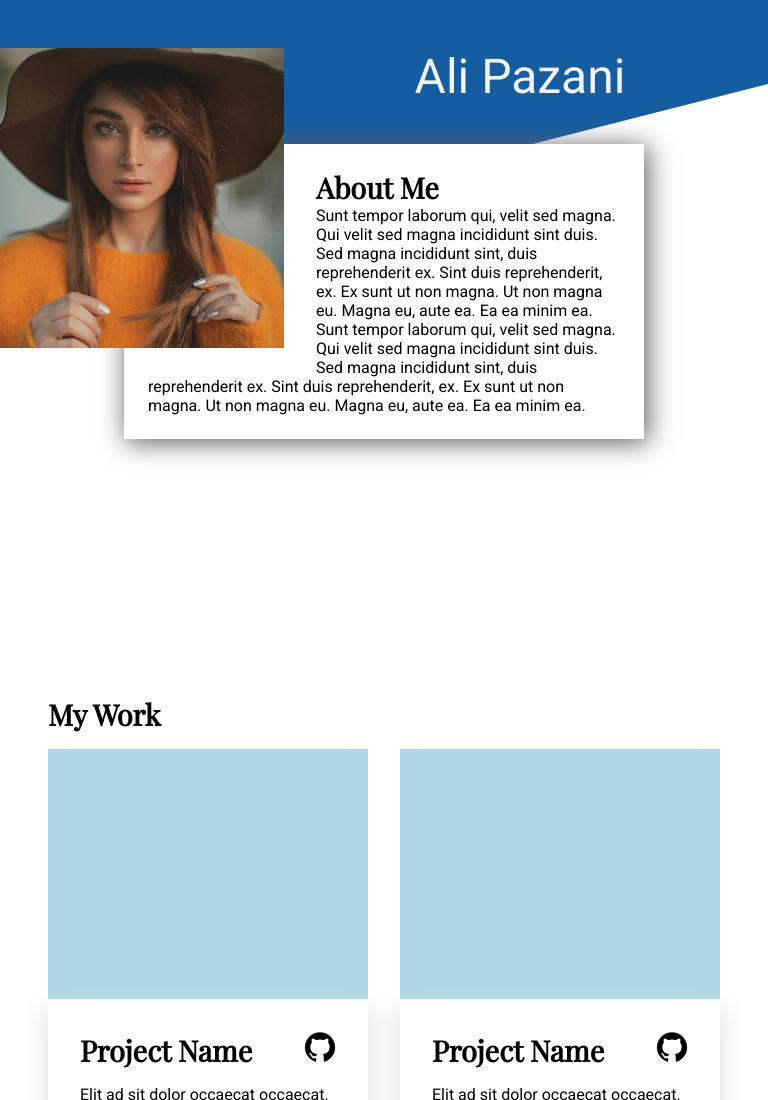
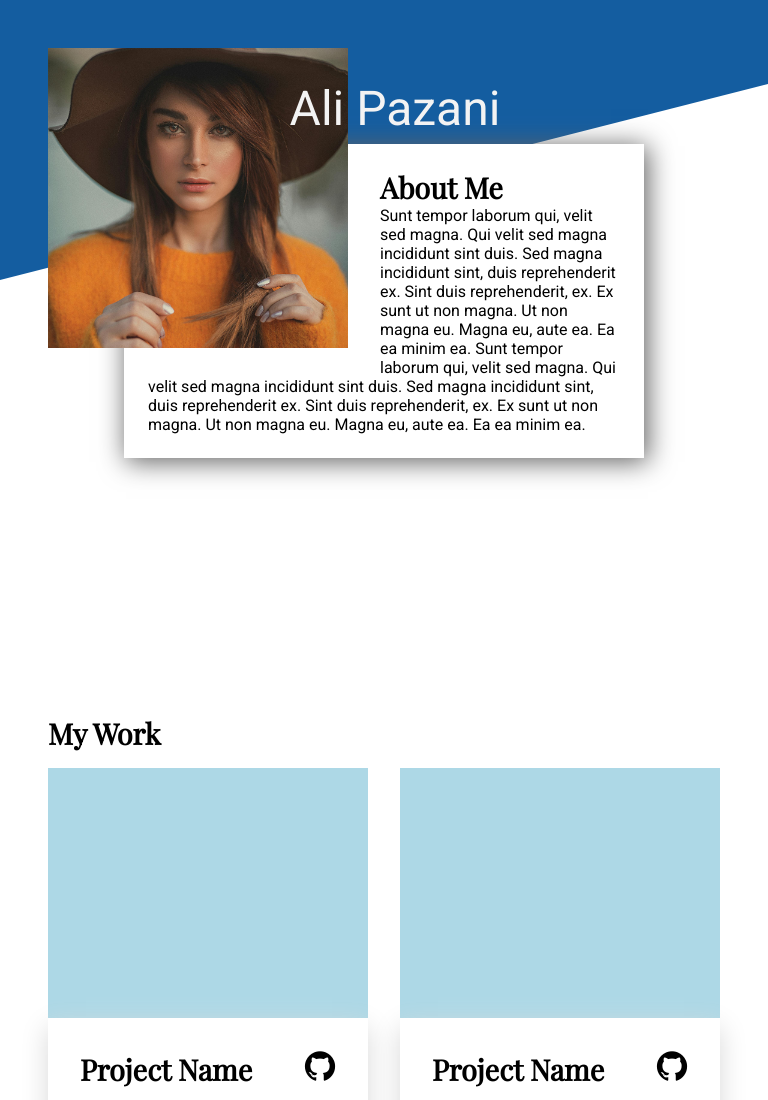
Before and after one commit to zenithyap/homepage, a plain HTML site: page index.html in a window 768 px wide. Shown: the top 1100 px of the page. Drawn offline with nearby package versions, Linux system fonts and the light colour scheme.

Commit message:
Fix header for tablet viewport

```diff
--- a/styles.css
+++ b/styles.css
@@ -189,16 +189,21 @@
         display: none;
     }
 
+    .image-container {
+        float: left;
+    }
+
     .image-container p {
+        width: 300px;
         top: 0;
         right: 0;
+        transform: translate(55%, 10%);
     }
 
     header img {
-        float: left;
         width: 300px;
         height: 300px;
-        margin: 0 2rem 1rem -4rem;
+        margin: 0 2rem 1rem 0;
     }
 
     .footer-container img {
```
